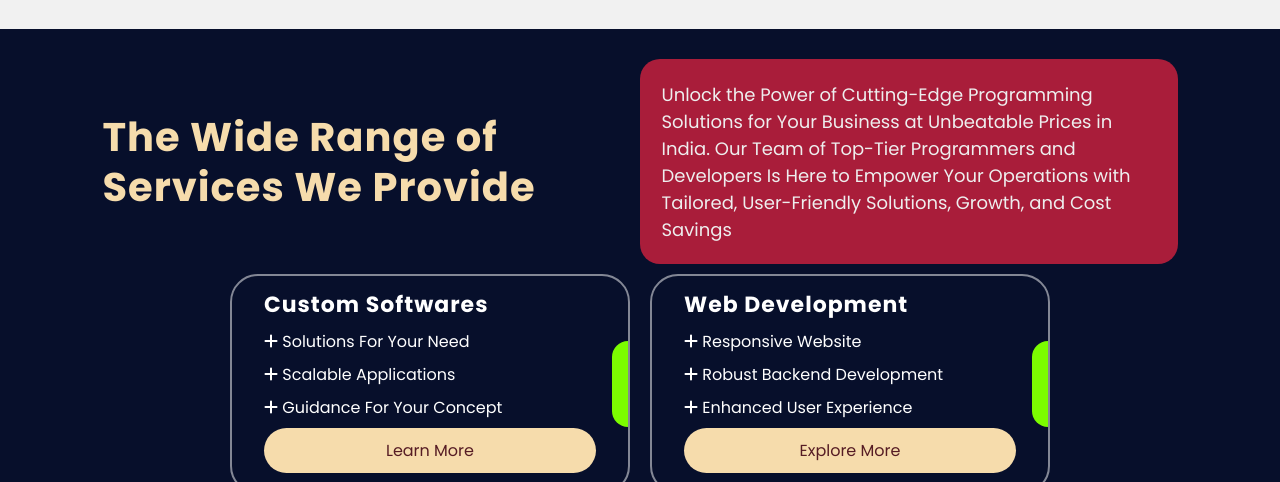
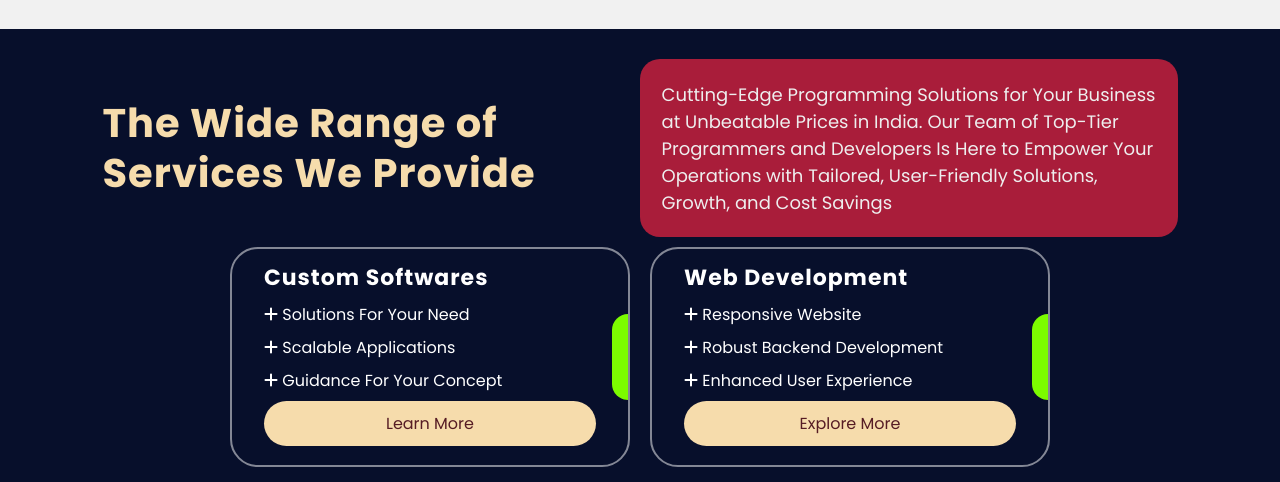
Before and after one commit to Durgaai-Solutions/Durgaai-Original-Site, a plain HTML site: page index.html in a window 1280 px wide. Shown: the part 618-1100 px from the top of the page. Drawn offline with nearby package versions, Linux system fonts and the light colour scheme.

Commit message:
Update index.html
Fix Extra Text

```diff
--- a/index.html
+++ b/index.html
@@ -282,7 +282,7 @@
         <div class="Service" id="Services">
             <div class="Content0">
                 <h1>The Wide Range of Services We Provide</h1>
-                <p>Unlock the Power of Cutting-Edge Programming Solutions for Your Business at Unbeatable Prices in India. Our Team of Top-Tier Programmers and Developers Is Here to Empower Your Operations with Tailored, User-Friendly Solutions, Growth, and Cost Savings</p>
+                <p>Cutting-Edge Programming Solutions for Your Business at Unbeatable Prices in India. Our Team of Top-Tier Programmers and Developers Is Here to Empower Your Operations with Tailored, User-Friendly Solutions, Growth, and Cost Savings</p>
             </div>
             <div class="Cards">
                 <div class="Card0">
```
